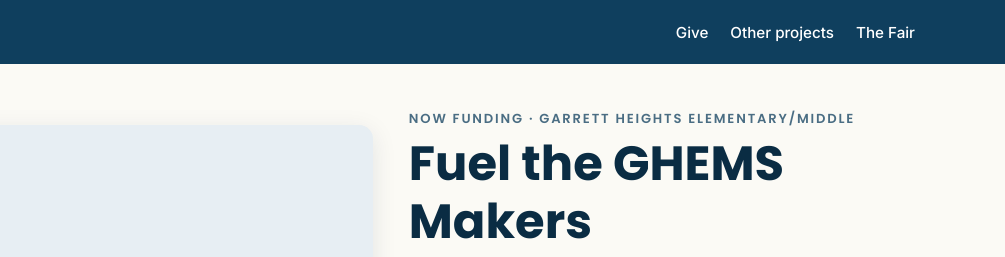
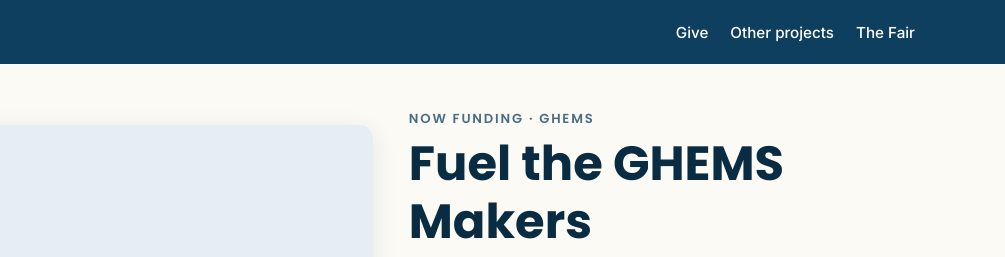
Before and after one commit to LauravilleFair/LauravilleCares, a plain HTML site: page 3d-printing/index.html in a window 1280 px wide. Shown: the top 257 px of the page, 275-1280 px from the left. Drawn offline with Linux system fonts and the light colour scheme; a script that the page names is missing.

Commit message:
Shorten GHEMS page eyebrow
Co-Authored-By: Claude Opus 5.5 <noreply@anthropic.com>
Claude-Session: https://claude.ai/code/session_012rWroNmDY6ywSrKSSDnTQm

```diff
--- a/3d-printing/index.html
+++ b/3d-printing/index.html
@@ -68,7 +68,7 @@
         </div>
 
         <div class="project__body">
-          <span class="eyebrow">Now funding &middot; Garrett Heights Elementary/Middle</span>
+          <span class="eyebrow">Now funding &middot; GHEMS</span>
           <h1>Fuel the GHEMS Makers</h1>
           <p class="lede">GHEMS students in grades 3&ndash;8 design and 3D print in computer science class. Help them print in color, and keep printing all year.</p>
 
```
